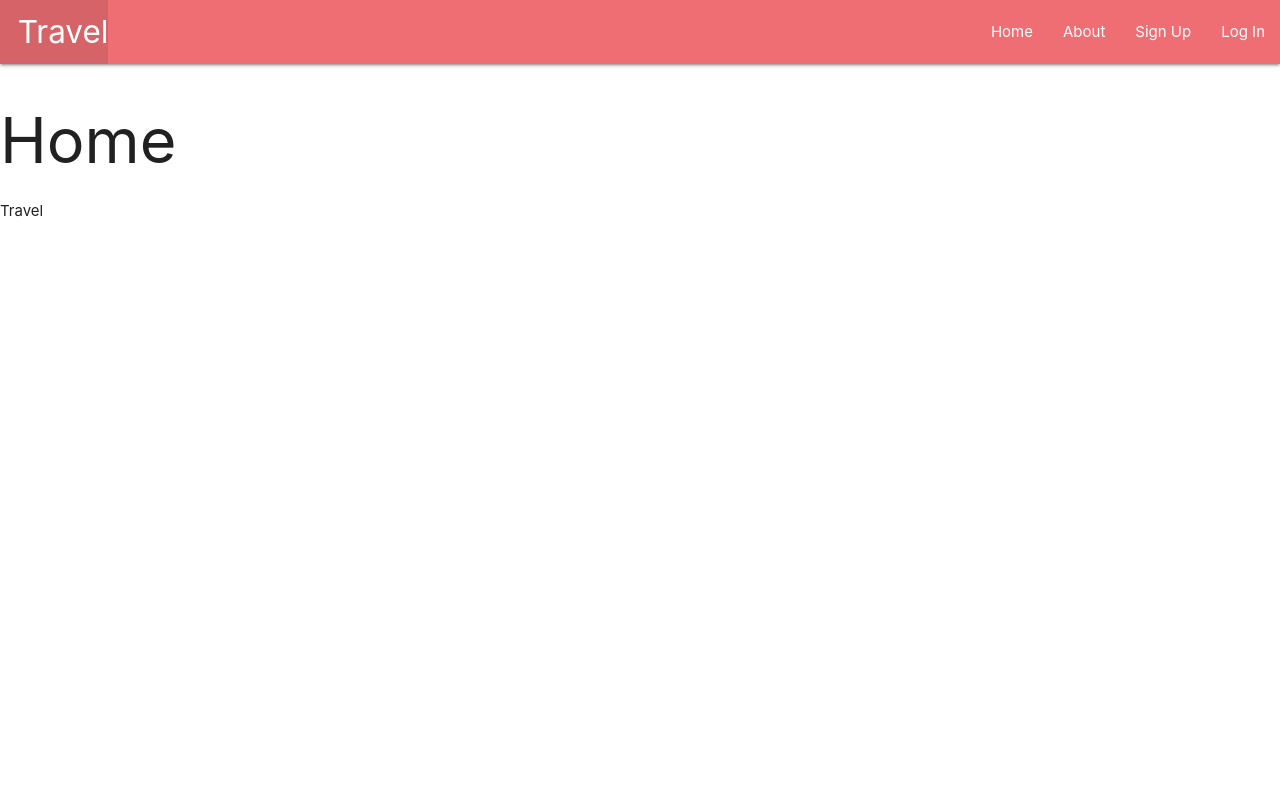
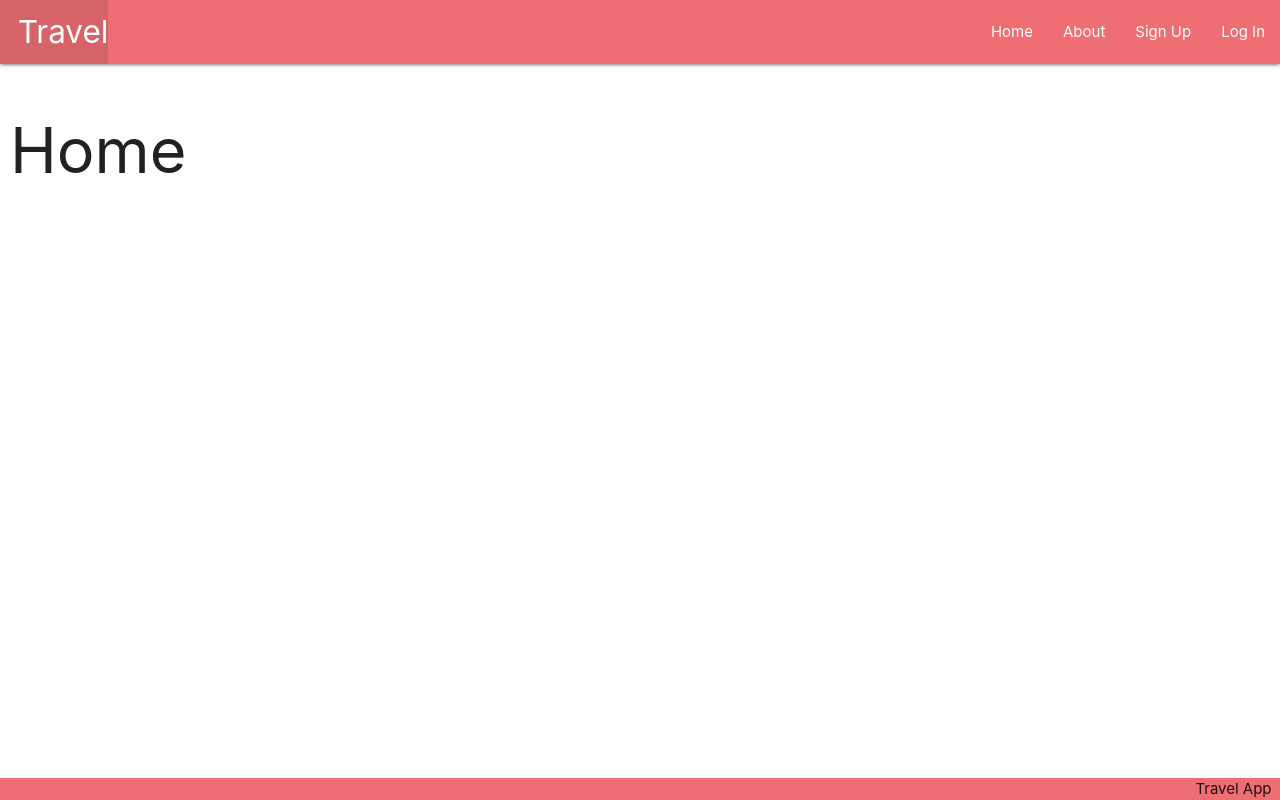
Before and after one commit to max811811/travel-app, a Django app: page / in a window 1280 px wide. Run offline with Django 4.2, Linux system fonts and the light colour scheme.

Commit message:
adding static css, slight css changes

```diff
--- /dev/null
+++ b/main_app/static/css/style.css
@@ -0,0 +1,24 @@
+body {
+	display: flex;
+	min-height: 100vh;
+	flex-direction: column;
+}
+
+main {
+	flex: 1 0 auto;
+	margin: 10px;
+}
+
+.container {
+	margin: 0 auto;
+	display: border-box;
+}
+
+footer.page-footer {
+	padding-top: 0;
+	text-align: right;
+}
+
+footer {
+	background-color: #ee6e73;
+}
--- a/main_app/templates/base.html
+++ b/main_app/templates/base.html
@@ -1,4 +1,5 @@
 {% load static %}
+
 <!DOCTYPE html>
 <html lang=“en”>
 
@@ -8,7 +9,8 @@
     <meta http-equiv="X-UA-Compatible" content="ie=edge">
     <title>Travel</title>
     <link rel="stylesheet" href="https://cdnjs.cloudflare.com/ajax/libs/materialize/1.0.0/css/materialize.min.css">
-    <script src="https://cdnjs.cloudflare.com/ajax/libs/materialize/1.0.0/js/materialize.min.js"></script>
+	<link rel="stylesheet" type="text/css" href="{% static 'css/style.css' %}">
+	<script src="https://cdnjs.cloudflare.com/ajax/libs/materialize/1.0.0/js/materialize.min.js"></script>
 </head>
 
 <body>
@@ -39,9 +41,9 @@
         {% block content %}
         {% endblock %}
     </main>
-    <footer class=“page-footer”>
-        <div class=“right”>Travel</div>
-    </footer>
+    <footer class="footer">
+		<div class="right">Travel App &nbsp;</div>
+	</footer>
 </body>
 
 </html>
--- a/travelapp/settings.py
+++ b/travelapp/settings.py
@@ -120,7 +120,7 @@ USE_TZ = True
 # Static files (CSS, JavaScript, Images)
 # https://docs.djangoproject.com/en/4.0/howto/static-files/
 
-STATIC_URL = 'static/'
+STATIC_URL = '/static/'
 
 LOGIN_REDIRECT_URL = '/'
 
```
